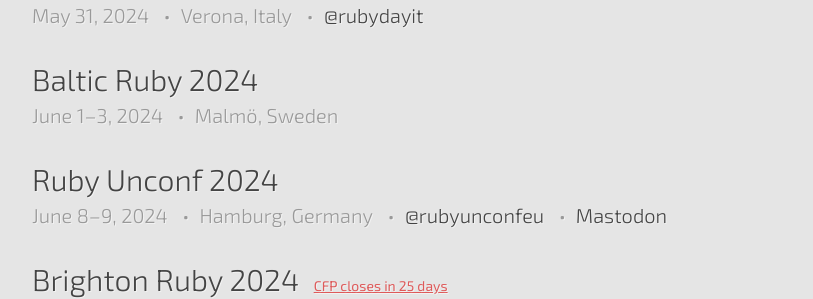
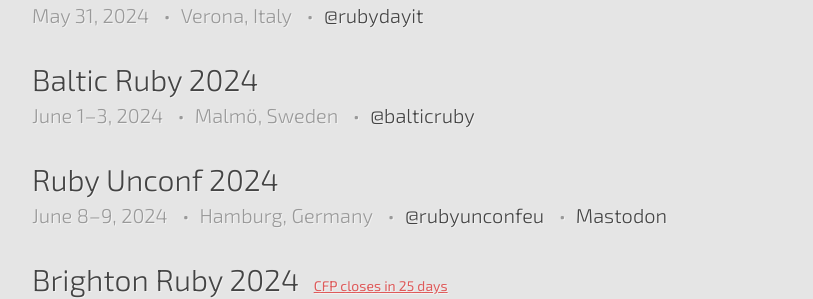
Before and after one commit to ruby-conferences/ruby-conferences.github.io, a Jekyll site: the page built from index.html, in a window 1280 px wide and 900 px high, scrolled down 1344 px. Shown: the part 157-456 px from the top of the window, without its empty margins (208-1021 px from the left). Built offline with Jekyll 4.4.1, drawn with Linux system fonts in a browser that asks for light colours.

Commit message:
Add Baltic Ruby Twitter account

```diff
--- a/_data/conferences.yml
+++ b/_data/conferences.yml
@@ -2533,6 +2533,7 @@
   start_date: 2024-06-01
   end_date: 2024-06-03
   url: https://balticruby.org
+  twitter: balticruby
 
 - name: Ruby Unconf 2024
   location: Hamburg, Germany
```
